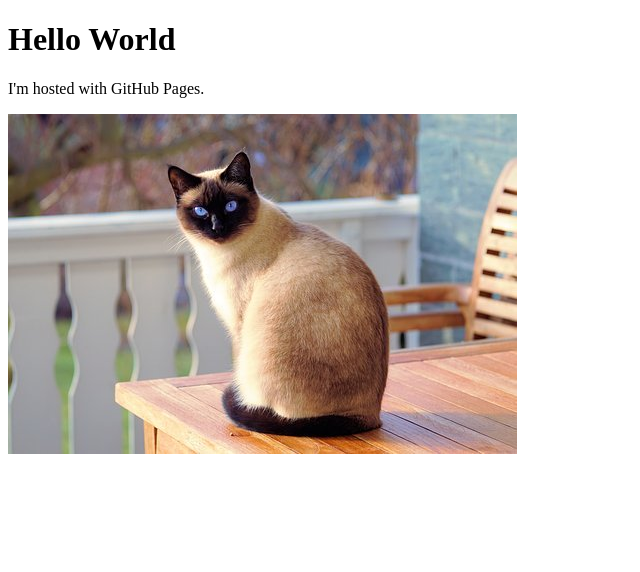
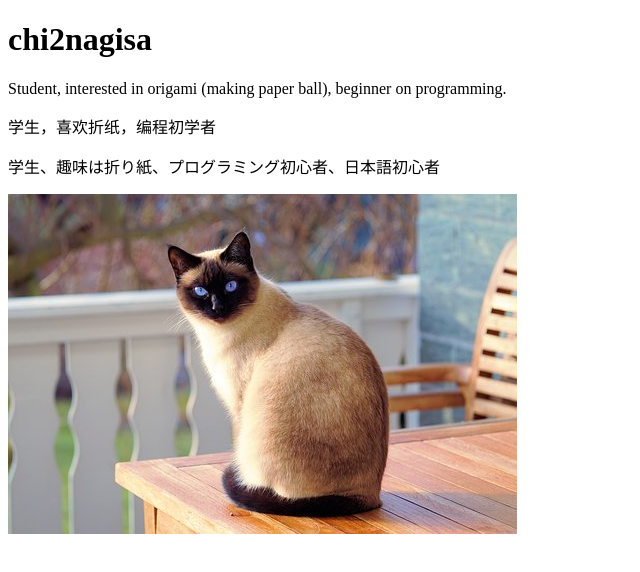
Before and after one commit to chi2nagisa/chi2nagisa.github.io, a plain HTML site: page index.html in a window 1280 px wide. Shown: the whole page, without its empty margins (0-640 px from the left). Drawn offline with Linux system fonts and the light colour scheme.

Commit message:
Update index.html

```diff
--- a/index.html
+++ b/index.html
@@ -1,8 +1,10 @@
 <!DOCTYPE html>
 <html>
 <body>
-<h1>Hello World</h1>
-<p>I'm hosted with GitHub Pages.</p>
-  <img src="cat.jpg" />
+<h1>chi2nagisa</h1>
+<p>Student, interested in origami (making paper ball), beginner on programming. </p>
+<p>学生，喜欢折纸，编程初学者 </p>
+<p>学生、趣味は折り紙、プログラミング初心者、日本語初心者</p>
+<img src="cat.jpg" />
 </body>
 </html>
```
